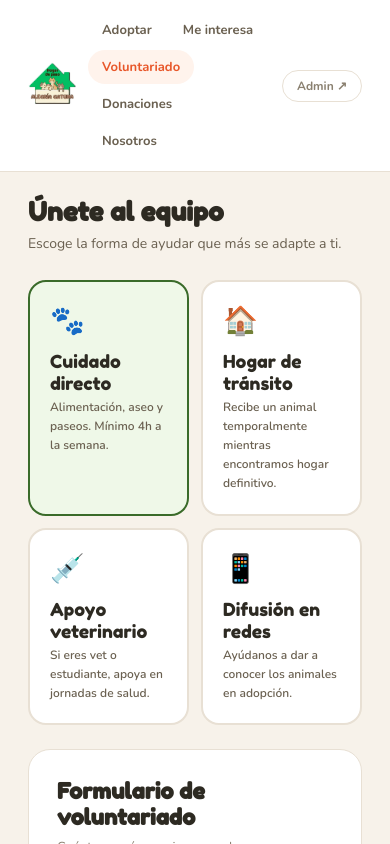
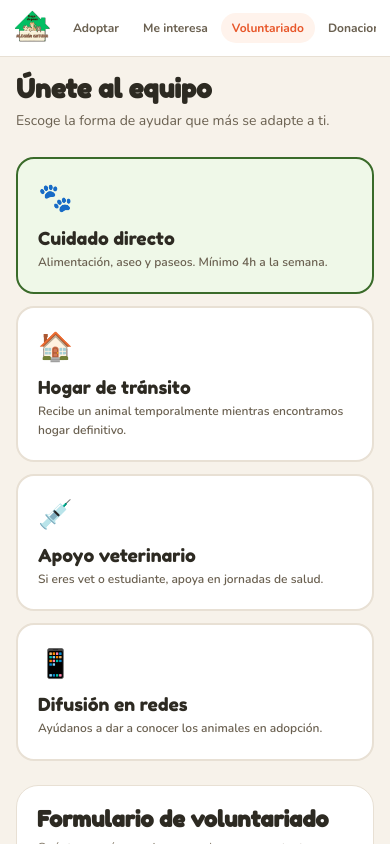
Before and after one commit to sarapalac10/Alegria-Gatuna, a React (Vite) app: page / in a window 390 px wide. Both pictures are taken after a click on the button "Ser voluntario". Shown: the top 844 px of the page. Built offline with nearby package versions, Linux system fonts and the light colour scheme; no server answers; the database is empty.

Commit message:
Diseño actualizado y version movil

```diff
--- a/src/components/layout/PublicLayout.module.css
+++ b/src/components/layout/PublicLayout.module.css
@@ -1,7 +1,7 @@
 .topbar {
   background: white;
   border-bottom: 0.5px solid var(--crema-border);
-  padding: 13px 28px;
+  padding: 12px 20px;
   display: flex;
   align-items: center;
   justify-content: space-between;
@@ -15,18 +15,24 @@
   display: flex;
   align-items: center;
   text-decoration: none;
+  flex-shrink: 0;
 }
 .logoImg {
-  height: 48px;
+  height: 44px;
   width: auto;
   object-fit: contain;
 }
 
 .nav {
   display: flex;
-  gap: 3px;
-  flex-wrap: wrap;
+  gap: 2px;
+  overflow-x: auto;
+  scrollbar-width: none;
+  -ms-overflow-style: none;
+  flex: 1;
+  padding: 0 4px;
 }
+.nav::-webkit-scrollbar { display: none; }
 
 .tab {
   font-size: 13px;
@@ -39,6 +45,7 @@
   text-decoration: none;
   transition: all 0.15s;
   white-space: nowrap;
+  flex-shrink: 0;
 }
 .tab:hover { background: var(--crema); }
 .tabActive { color: var(--naranja); background: var(--naranja-soft); }
@@ -53,8 +60,19 @@
   border-radius: var(--radius-pill);
   transition: all 0.15s;
   white-space: nowrap;
+  flex-shrink: 0;
 }
 .adminBtn:hover {
   border-color: var(--naranja);
   color: var(--naranja);
 }
+
+@media (max-width: 640px) {
+  .topbar {
+    padding: 10px 14px;
+    gap: 8px;
+  }
+  .logoImg { height: 36px; }
+  .tab { font-size: 12px; padding: 7px 11px; }
+  .adminBtn { display: none; }
+}
--- a/src/index.css
+++ b/src/index.css
@@ -54,3 +54,9 @@ html { scroll-behavior: smooth; }
   margin: 0 auto;
   padding: 24px 28px;
 }
+
+@media (max-width: 640px) {
+  .page-container {
+    padding: 16px;
+  }
+}
--- a/src/pages/public/Adoptar.module.css
+++ b/src/pages/public/Adoptar.module.css
@@ -58,7 +58,7 @@
   font-weight: 700;
 }
 
-.stats { display: flex; gap: 12px; margin-top: 16px; }
+.stats { display: flex; gap: 12px; margin-top: 16px; flex-wrap: wrap; }
 .statPill {
   background: var(--crema);
   border-radius: var(--radius-md);
@@ -106,3 +106,19 @@
   background: var(--naranja-soft);
   border-radius: var(--radius-lg);
 }
+
+@media (max-width: 640px) {
+  .hero {
+    flex-direction: column;
+    padding: 1.5rem;
+    gap: 1rem;
+    text-align: center;
+  }
+  .heroTitle { font-size: 26px; }
+  .heroDesc { max-width: 100%; font-size: 13px; }
+  .heroBtns { justify-content: center; }
+  .heroArt { font-size: 52px; order: -1; }
+  .heroTag { margin-bottom: 10px; }
+  .stats { justify-content: center; }
+  .grid { grid-template-columns: repeat(2, 1fr); gap: 10px; }
+}
--- a/src/pages/public/Donaciones.module.css
+++ b/src/pages/public/Donaciones.module.css
@@ -35,3 +35,10 @@
 .insumoNombre { font-size:11px; font-weight:700; color:var(--texto); }
 .insumoSub { font-size:10px; color:var(--texto-hint); }
 .direccion { background:var(--verde-soft); border-radius:var(--radius-sm); padding:9px 11px; font-size:12px; color:#2A5A1A; line-height:1.5; font-weight:600; }
+
+@media (max-width: 640px) {
+  .igrid { grid-template-columns: 1fr; }
+  .metodosGrid { grid-template-columns: 1fr; }
+  .hero h2 { font-size: 22px; }
+  .insumosGrid { grid-template-columns: repeat(2, 1fr); }
+}
--- a/src/pages/public/MeInteresa.module.css
+++ b/src/pages/public/MeInteresa.module.css
@@ -92,3 +92,8 @@
 }
 .submitBtn:hover:not(:disabled) { background: var(--naranja-dark); }
 .submitBtn:disabled { opacity: 0.6; cursor: not-allowed; }
+
+@media (max-width: 640px) {
+  .twoCol { grid-template-columns: 1fr; }
+  .card { padding: 1.25rem; }
+}
--- a/src/pages/public/Nosotros.jsx
+++ b/src/pages/public/Nosotros.jsx
@@ -36,6 +36,8 @@ export default function Nosotros() {
 
   // Carga el script oficial de Instagram para renderizar los embeds
   useEffect(() => {
+    // Damos tiempo a que React termine de renderizar todos los blockquotes
+    const process = () => {
       if (window.instgrm) {
         window.instgrm.Embeds.process()
         return
@@ -45,18 +47,22 @@ export default function Nosotros() {
       script.async = true
       script.onload = () => window.instgrm?.Embeds.process()
       document.body.appendChild(script)
+    }
+    const timer = setTimeout(process, 300)
+    return () => clearTimeout(timer)
   }, [])
 
-  const VISIBLE = 3
+  const VISIBLE = typeof window !== 'undefined' && window.innerWidth <= 640 ? 1 : 3
 
   function goTo(i) {
     const track = document.getElementById('ig-track')
     const slides = track?.querySelectorAll('[data-slide]')
     if (!track || !slides) return
 
-    const max = slides.length - VISIBLE
+    const visible = window.innerWidth <= 640 ? 1 : 3
+    const max = slides.length - visible
     const idx = Math.max(0, Math.min(i, max))
-    const slideW = slides[0].offsetWidth + 14
+    const slideW = slides[0].offsetWidth + (window.innerWidth <= 640 ? 12 : 20)
     track.style.transform = `translateX(-${idx * slideW}px)`
 
     document.querySelectorAll('[data-dot]').forEach((d, j) => {
--- a/src/pages/public/Nosotros.module.css
+++ b/src/pages/public/Nosotros.module.css
@@ -69,15 +69,27 @@
 }
 .carouselTrack {
   display: flex;
-  gap: 14px;
+  gap: 20px;
   transition: transform 0.35s cubic-bezier(0.4, 0, 0.2, 1);
   will-change: transform;
   align-items: flex-start;
 }
 .igSlide {
   flex-shrink: 0;
-  width: calc((100% - 28px) / 3);
+  width: calc((100% - 40px) / 3);
   min-width: 0;
+  overflow: hidden;
+  border-radius: 18px;
+}
+
+/* Fuerza el embed a respetar el ancho del slide */
+.igSlide .instagram-media {
+  min-width: 0 !important;
+  width: 100% !important;
+}
+.igSlide iframe {
+  width: 100% !important;
+  min-width: 0 !important;
 }
 
 .dots {
@@ -101,3 +113,15 @@
   width: 20px;
   border-radius: 100px;
 }
+
+@media (max-width: 640px) {
+  .heroCard { flex-direction: column; padding: 1.5rem; gap: 1rem; text-align: center; }
+  .heroTitle { font-size: 24px; }
+  .heroDesc { max-width: 100%; }
+  .heroArt { font-size: 56px; order: -1; }
+  .impactoGrid { grid-template-columns: repeat(2, 1fr); }
+  .galeriaGrid { grid-template-columns: repeat(2, 1fr); }
+  .testiHeader { flex-direction: column; gap: 10px; }
+  .igSlide { width: calc(100% - 0px); }
+  .carouselTrack { gap: 12px; }
+}
--- a/src/pages/public/Voluntariado.module.css
+++ b/src/pages/public/Voluntariado.module.css
@@ -28,3 +28,9 @@
 .submitBtn { background:var(--verde); color:white; border:none; padding:12px 24px; border-radius:var(--radius-pill); font-size:14px; font-weight:700; font-family:var(--font-body); transition:background .15s; }
 .submitBtn:hover:not(:disabled) { background:#2A5A1A; }
 .submitBtn:disabled { opacity:.6; cursor:not-allowed; }
+
+@media (max-width: 640px) {
+  .tiposGrid { grid-template-columns: 1fr; }
+  .twoCol { grid-template-columns: 1fr; }
+  .card { padding: 1.25rem; }
+}
```
Lines whose indentation alone changed are shown as unchanged.
